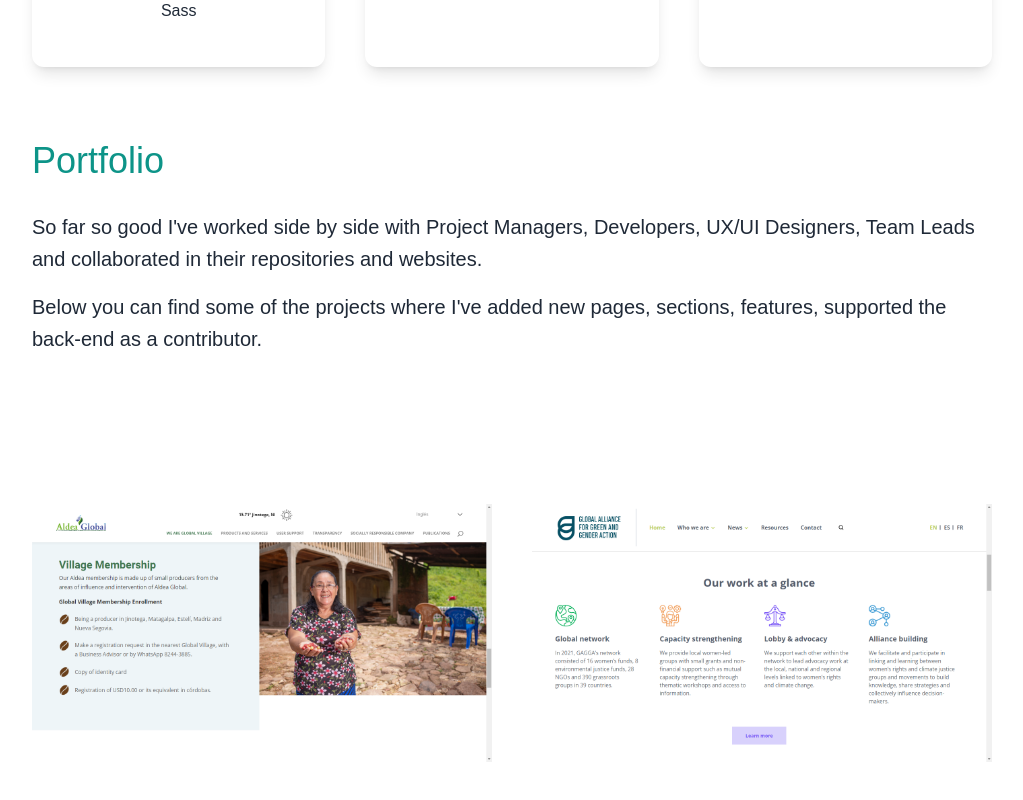
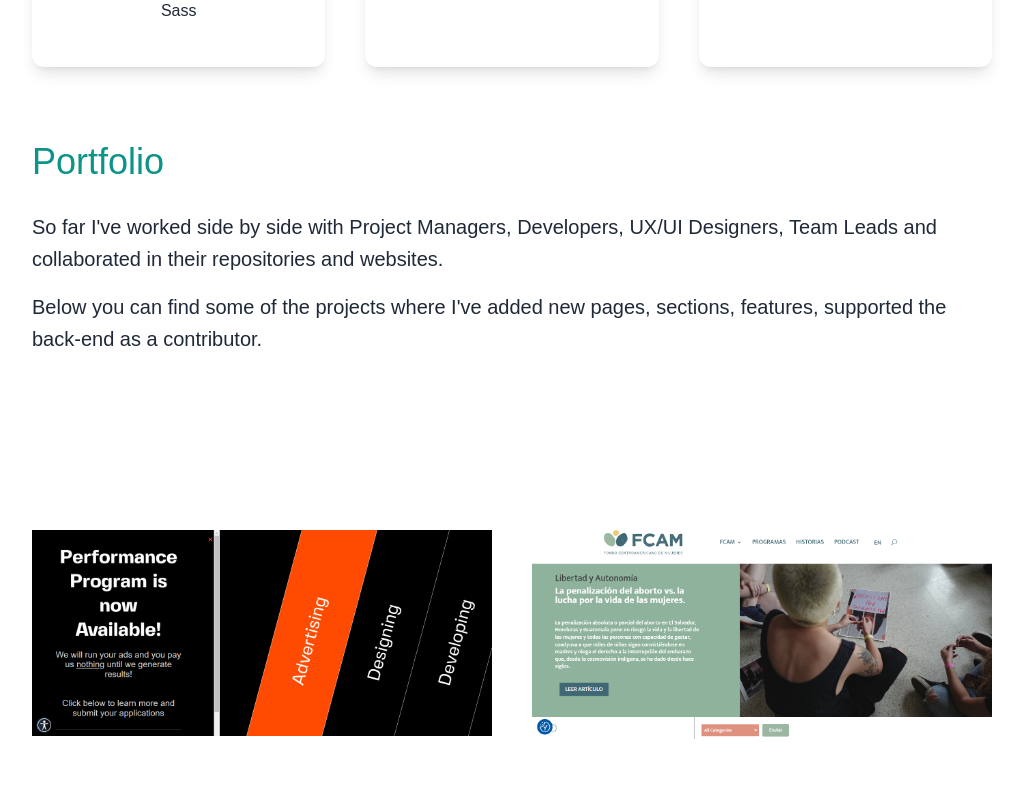
Before and after one commit to GearWestX/dev-portfolio-with-nextjs, a Next.js app: page / in a window 1280 px wide. Shown: the part 1880-2680 px from the top of the page, without its empty margins (128-1151 px from the left). Built offline with nearby package versions, Linux system fonts and the light colour scheme.

Commit message:
Fixing bugs and uploading more projects

```diff
--- a/pages/index.js
+++ b/pages/index.js
@@ -11,6 +11,8 @@ import code from "../public/code.png";
 import WordPress from "../public/wordpress.png"
 import consulting from "../public/consulting.png";
 import Image from "next/image";
+import projectDTS from "../public/DTS.png"
+import projectFCAM from "../public/FCAM.png"
 import project1 from "../public/AldeaGlobal.PNG"
 import project2 from "../public/gaggalliance.PNG"
 import project3 from "../public/ramac.PNG"
@@ -84,10 +86,12 @@ export default function Home() {
 
             </div>
             <div className="mx-auto bg-gradient-to-b from-teal-500 rounded-full w-80 h-80 relative
-                            overflow-hidden mt-20 md:h-96 md:w-96 scale-30 hover:scale-75 ease-in duration-500">
+                            overflow-hidden mt-20 md:h-96 md:w-96 scale-75">
               <Image
               className="hover:animate"
-              src={myself} layout="fill" objectFit="cover" />
+              src={myself} layout="fill" objectFit="cover"
+              alt="Shawlorne West"
+              priority />
             </div>
           </div>
         </section>
@@ -180,7 +184,7 @@ export default function Home() {
           <div>
             <h3 className="text-5xl py-2 text-teal-600 font-medium dark:text-teal-400 md:text-4xl animate-bounce">Portfolio</h3>
             <p className="text-xl py-2 leading-8 text-gray-800 dark:text-gray-200">
-              So far so good I've worked side by side with Project Managers, Developers, UX/UI Designers, Team Leads
+              So far I've worked side by side with Project Managers, Developers, UX/UI Designers, Team Leads
               and collaborated in their repositories and websites.
             </p>
             <p className="text-xl py-2 leading-8 text-gray-800 dark:text-gray-200">
@@ -190,6 +194,36 @@ export default function Home() {
             </p>
           </div>
           <div className="flex flex-col gap-10 py-10 lg:flex-row lg:flex-wrap">
+          <div className="basis-1/3 flex-1 ">
+              <a
+              href="https://digitaltimesavers.com/"
+              target="_blank">
+               <Image
+                className="rounded-lg object-scale-down hover:animate-pulse"
+                width={"100%"}
+                height={"100%"}
+                layout="responsive"
+                src={projectDTS}
+              />
+              </a>
+
+            </div>
+
+            <div className="basis-1/3 flex-1 ">
+              <a
+              href="https://fondocentroamericano.org/"
+              target="_blank">
+               <Image
+                className="rounded-lg object-scale-down hover:animate-pulse"
+                width={"100%"}
+                height={"100%"}
+                layout="responsive"
+                src={projectFCAM}
+              />
+              </a>
+
+            </div>
+
             <div className="basis-1/3 flex-1 ">
               <a
               href="https://aglobal.org.ni/"
```
Also changed, not shown: public/DTS.png (added), public/FCAM.png (added).
